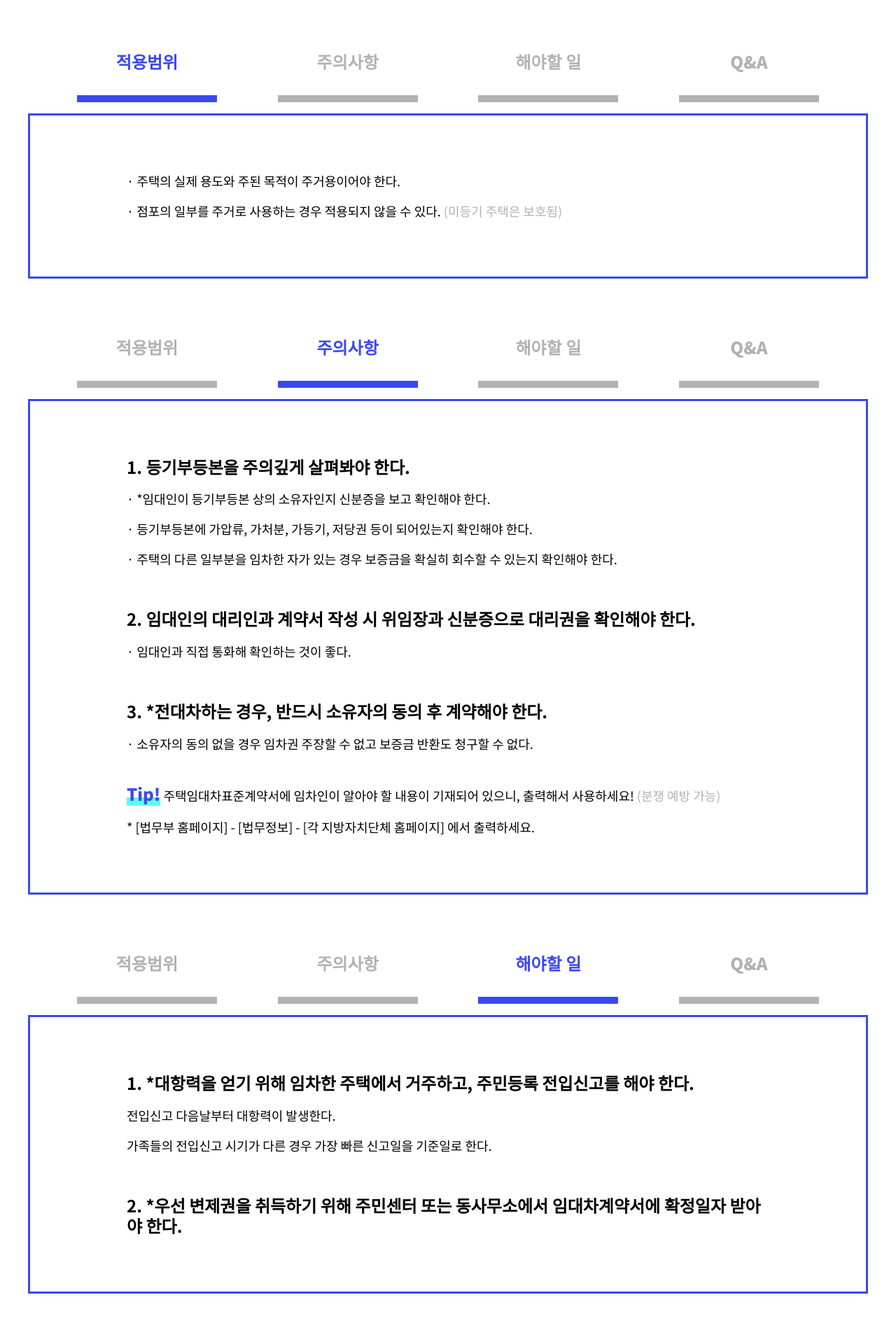
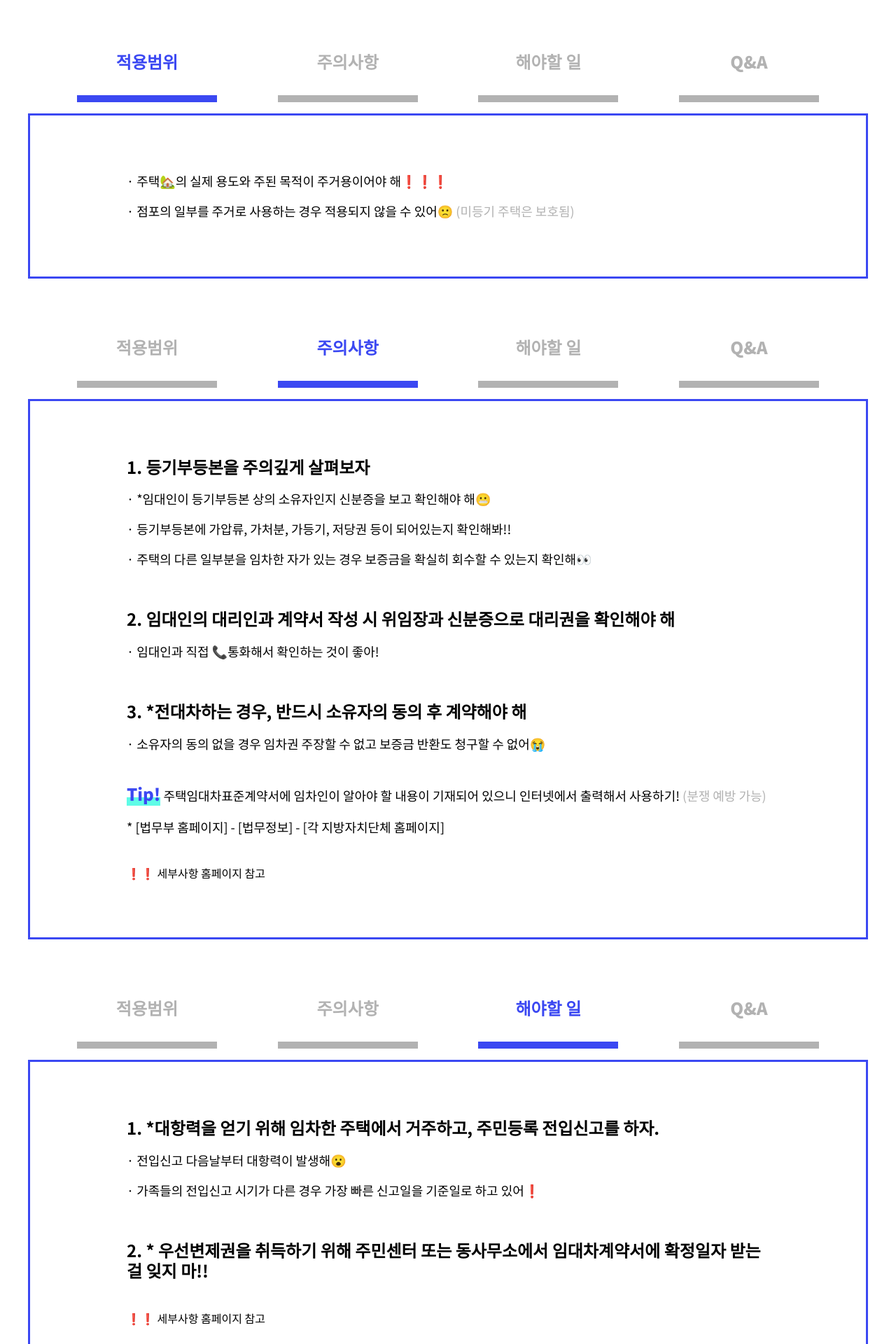
Before and after one commit to Tutor-Real/tutor-real, a Django app: page /ho_post_1/ in a window 1280 px wide; the page is wider, and only the part inside the window is pictured. Shown: the part 1565-3485 px from the top of that part at 70% size. Run offline with Django 3.2, Linux system fonts and the light colour scheme; parts of the project's set-up code (start-up, migrations or seed data) failed here and were passed over; some libraries are stand-ins or nearby versions.

Commit message:
fi,ho post 업데이트

```diff
--- a/mainapp/templates/fi_post_1.html
+++ b/mainapp/templates/fi_post_1.html
@@ -119,7 +119,7 @@
                         <h2>1. 재학/취준 기간을 고려해 보증기간(최대 15년) 동안 *중도상환 수수료가 없다는 게 장점이야😍 </h2>
                         <br>
                         <h2>2. 내 상황에 따라 대출금리, 보증료율, *거치기간, 보증기간이 다르니 확인해보길 바라🔍 </h2>
-                        <br>
+                        <br> <!--=================='확인해보길'에서 hover 또는 onclick시 팝업으로 표가 뜨는 기능 필요======-->
                         <h2>3. 한도🤚</h2>
                         <p>❗ *동일인 1인 최대 1천2백만 원까지만 대출 가능하고 대출받은 뒤 동 금액을 다 갚아도 다시 쓸 수 없어.</p>
                         <P>❗ 1년에 최대 6백만 원까지만 대출 가능해. </P>
@@ -155,7 +155,7 @@
             </div>
             <div class="ref">
                 <div class="hash">
-                    <span>#청년대출</span> <span>#자금마련</span> <span>#취업준비</span> <span>#햇살론</span>
+                    <span>#청년</span> <span>#금융</span> <span>#청년대출</span> <span>#자금마련</span> <span>#취업준비</span> <span>#햇살론</span>
                 </div>
                 <div class="reference">
                     <h2>참고자료</h2>
--- a/mainapp/templates/ho_post_1.html
+++ b/mainapp/templates/ho_post_1.html
@@ -68,8 +68,8 @@
                 </div>
                 <div class="post-box">
                     <div class="post-box1">
-                        <p>· 주택의 실제 용도와 주된 목적이 주거용이어야 한다.</p>
-                        <p>· 점포의 일부를 주거로 사용하는 경우 적용되지 않을 수 있다. <span id="gray">(미등기 주택은 보호됨)</span></p>
+                        <p>· 주택🏡의 실제 용도와 주된 목적이 주거용이어야 해❗❗❗</p>
+                        <p>· 점포의 일부를 주거로 사용하는 경우 적용되지 않을 수 있어🙁 <span id="gray">(미등기 주택은 보호됨)</span></p>
                     </div>
                 </div>
             </div>
@@ -82,19 +82,21 @@
                 </div>
                 <div class="post-box">
                     <div class="post-box1">
-                        <h2>1. 등기부등본을 주의깊게 살펴봐야 한다.</h2>
-                        <p>· *임대인이 등기부등본 상의 소유자인지 신분증을 보고 확인해야 한다.</p>
-                        <p>· 등기부등본에 가압류, 가처분, 가등기, 저당권 등이 되어있는지 확인해야 한다.</p>
-                        <p>· 주택의 다른 일부분을 임차한 자가 있는 경우 보증금을 확실히 회수할 수 있는지 확인해야 한다.</p>
+                        <h2>1. 등기부등본을 주의깊게 살펴보자</h2>
+                        <p>· *임대인이 등기부등본 상의 소유자인지 신분증을 보고 확인해야 해😬</p>
+                        <p>· 등기부등본에 가압류, 가처분, 가등기, 저당권 등이 되어있는지 확인해봐!!</p>
+                        <p>· 주택의 다른 일부분을 임차한 자가 있는 경우 보증금을 확실히 회수할 수 있는지 확인해👀</p>
                         <br>
-                        <h2>2. 임대인의 대리인과 계약서 작성 시 위임장과 신분증으로 대리권을 확인해야 한다. </h2>
-                        <p>· 임대인과 직접 통화해 확인하는 것이 좋다. </p>
+                        <h2>2. 임대인의 대리인과 계약서 작성 시 위임장과 신분증으로 대리권을 확인해야 해</h2>
+                        <p>· 임대인과 직접 📞통화해서 확인하는 것이 좋아!</p>
                         <br>
-                        <h2>3. *전대차하는 경우, 반드시 소유자의 동의 후 계약해야 한다. </h2>
-                        <p>· 소유자의 동의 없을 경우 임차권 주장할 수 없고 보증금 반환도 청구할 수 없다. </p>
+                        <h2>3. *전대차하는 경우, 반드시 소유자의 동의 후 계약해야 해</h2>
+                        <p>· 소유자의 동의 없을 경우 임차권 주장할 수 없고 보증금 반환도 청구할 수 없어😭</p>
                         <br>
-                        <p><span id="qna"><span id="highlight">Tip!</span></span> 주택임대차표준계약서에 임차인이 알아야 할 내용이 기재되어 있으니, 출력해서 사용하세요! <span id="gray">(분쟁 예방 가능)</span></p>
-                        <p>* [법무부 홈페이지] - [법무정보] - [각 지방자치단체 홈페이지] 에서 출력하세요.</p>
+                        <p><span id="qna"><span id="highlight">Tip!</span></span> 주택임대차표준계약서에 임차인이 알아야 할 내용이 기재되어 있으니 인터넷에서 출력해서 사용하기! <span id="gray">(분쟁 예방 가능)</span></p>
+                        <p>* [법무부 홈페이지] - [법무정보] - [각 지방자치단체 홈페이지]</p>
+                        <br>
+                        <p id="min">❗❗ 세부사항 홈페이지 참고</p>
                     </div>
                 </div>
             </div>
@@ -107,11 +109,13 @@
                 </div>
                 <div class="post-box">
                     <div class="post-box1">
-                        <h2>1. *대항력을 얻기 위해 임차한 주택에서 거주하고, 주민등록 전입신고를 해야 한다. </h2>
-                        <p>전입신고 다음날부터 대항력이 발생한다.</p>
-                        <p>가족들의 전입신고 시기가 다른 경우 가장 빠른 신고일을 기준일로 한다. </p>
+                        <h2>1. *대항력을 얻기 위해 임차한 주택에서 거주하고, 주민등록 전입신고를 하자.</h2>
+                        <p>· 전입신고 다음날부터 대항력이 발생해😮</p>
+                        <p>· 가족들의 전입신고 시기가 다른 경우 가장 빠른 신고일을 기준일로 하고 있어❗</p>
                         <br>
-                        <h2>2. *우선 변제권을 취득하기 위해 주민센터 또는 동사무소에서 임대차계약서에 확정일자 받아야 한다.</h2>
+                        <h2>2. * 우선변제권을 취득하기 위해 주민센터 또는 동사무소에서 임대차계약서에 확정일자 받는 걸 잊지 마!!</h2>
+                        <br>
+                        <p id="min">❗❗ 세부사항 홈페이지 참고</p>
                     </div>
                 </div>
             </div>
@@ -124,34 +128,32 @@
                 </div>
                 <div class="post-box">
                     <div class="post-box1">
-                        <h2>1. 선순위 임차인의 권리 </h2>
+                        <h2>1. 선순위 임차인의 권리💪</h2>
                         <p><span id="qna">Q. </span> 임차인이 전입신고를 할 때에 등기부등본에 다른 권리자가 없었는데, 나중에 매매나 경매가 진행되는 경우 어떻게 대처해야 할까? </p>
-                        <p><span id="qna">A. </span> 즉시 기본 임대인에게 계약해지를 통지하면서 보증금 반환을 청구하거나, 계속해서 그 주택에 거주하다가 임대차 기간이 종료했을 때 매수인이나
-                            경락인에게 보증금 반환을 청구할 수 있다. 확정일자를 받아둔 경우 경매법원에 배당요구기간 만료일까지 권리신고 및 배당요구를 할 수 있다.</p>
+                        <p><span id="qna">A. </span> 즉시 기본 임대인에게 계약해지를 통지하면서 보증금 반환을 청구하거나, 계속해서 그 주택에 거주하다가 임대차 기간이 종료했을 때 매수인이나 경락인에게 보증금💰 반환을 청구할 수 있어. 확정일자를 받아둔 경우 경매법원에 배당요구기간 만료일까지 권리신고 및 배당요구를 할 수 있다는 걸 잊지 말자!</p>
 
                         <br>
 
-                        <h2>2. 소액임차인과 *최우선 변제 </h2>
+                        <h2>2. 소액임차인과 최우선변제💸</h2>
                         <p><span id="qna">Q. </span> 보증금이 일정액 이하이면 주택이 경매되었을 때에 가장 먼저 보증금을 돌려받을 수 있을까? </p>
-                        <p><span id="qna">A. </span> 보증금이 일정액 이하일 경우 전입신고 후 실제 거주 중일 때, 주택이 경매되면 보증금의 일부를 다른 채권자보다 가장 우선적으로 돌려받을 수 있다.
+                        <p><span id="qna">A. </span> 보증금이 일정액 이하일 경우 전입신고 후 실제 거주 중일 때, 주택이 경매되면 보증금의 일부를 다른 채권자보다 가장 우선적으로 돌려받을 수 있어😀
                             <span id="gray">(서울의 경우 보증금 9,500만원 이하일 경우 3,200만원 최우선 변제)</span></p>
 
                         <br>
 
-                        <h2>3. 임대차기간과 묵시의 갱신 </h2>
+                        <h2>3. 임대차기간과 묵시의 갱신😶</h2>
                         <p><span id="qna">Q. </span> 소유자로부터 임대차기간이 종료되기 2주 전에 보증금을 인상하거나, 기간만료와 동시에 주택을 비워달라는 통지를 받았는데, 임대차기간이 끝나면 집을 비워줘야 할까? </p>
-                        <p><span id="qna">A. </span> 임대인이 임대차기간이 끝나기 6개월부터 1개월 전까지 임차인에게 임대를 끝내겠다는 통지를 했다면 임대차는 종료된다.
-                            하지만 임대차기간이 1개월도 남지 않은 시점에서 통지를 할 경우 그 통지는 효력이 없고 임대차는 자동으로 연장되어, 임차인은 보증금의 증액없이 2년 간 더 살 수 있다.
-                            임차인도 더 거주하기를 원하지 않는 경우 임대차기간이 끝나기 1개월 전까지 임대차를 끝내겠다는 통지를 하여야 한다. 다만 임대차기간이 끝나도 보증금을 돌려받지 않았다면
-                            임대차는 계속 유지된다. </p>
+                        <p><span id="qna">A. </span>  임대인이 임대차기간이 끝나기 6개월부터 1개월 전까지 임차인에게 임대를 끝내겠다는 통지를 했다면 임대차는 종료가 돼. 🌟하지만 임대차기간이 1개월도 남지 않은 시점에서 통지를 할 경우 그 통지는 효력이 없고 임대차는 자동으로 연장되어, 임차인은 보증금의 증액없이 2년 간 더 살 수 있다고 해. </p>
+                        <p>임차인도 더 거주하기를 원하지 않는 경우🙅 임대차기간이 끝나기 1개월 전까지 임대차를 끝내겠다는 통지를 해줘야 해. 다만 임대차기간이 끝나도 보증금💰을 돌려받지 않았다면 임대차는 계속 유지된다는 점을 유의해!</p>
 
                         <br>
 
                         <h2>4. 임대차기간 </h2>
-                        <p><span id="qna">Q. </span> 임대인의 요구로 임대차기간을 1년으로 했는데 더 오래 살 수 있는 방법이 있을까?
-                        <p><span id="qna">A. </span> 임대인의 요구로 임대차기간을 2년 미만으로 정하거나 혹은 기간을 정하지 않은 경우라도
-                            임차인을 2년 동안 거주할 수 있다. 그러나 임차인의 사정으로 2년 미만의 임대차기간으로 계약한 경우에는 불가능하다.</p>
+                        <p><span id="qna">Q. </span> 임대인의 요구로 임대차기간🏠을 1년으로 했는데 더 오래 살 수 있는 방법이 있을까?</p>
+                        <p><span id="qna">A. </span> 임대인의 요구로 임대차기간을 2년 미만으로 정하거나 혹은 기간을 정하지 않은 경우라도 임차인을 2년 동안 거주할 수 있어. 그러나 임차인의 사정으로 2년 미만의 임대차기간으로 계약한 경우에는 불가능해🙅‍♂</p>
 
+                        <br>
+                        <p id="min">❗❗ 세부사항 홈페이지 참고</p>
                     </div>
                 </div>
             </div>
```
